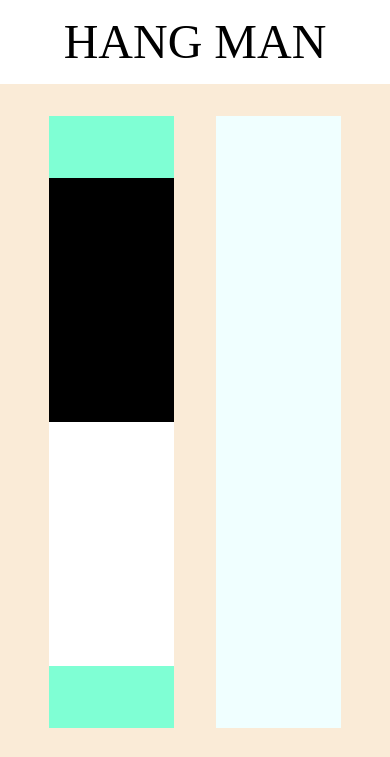
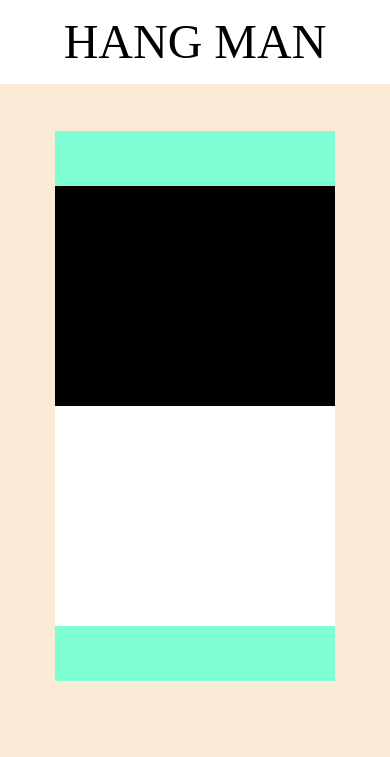
Before and after one commit to Beast-Code9999/Hang-Man, a plain HTML site: page index.html in a window 390 px wide. Shown: the top 757 px of the page. Drawn offline with Linux system fonts and the light colour scheme.

Commit message:
add some media queries

```diff
--- a/style.css
+++ b/style.css
@@ -116,6 +116,21 @@ section.main {
   background-color: azure;
 }
 
+@media screen and (max-width: 700px) {
+  section.main {
+    display: flex;
+    flex-direction: column;
+    justify-content: center;
+    align-items: center;
+  }
+
+  .main-container {
+    width: 90%;
+    height: 90%;
+  }
+
+}
+
 
 /* precoded footer */
 footer {
```
